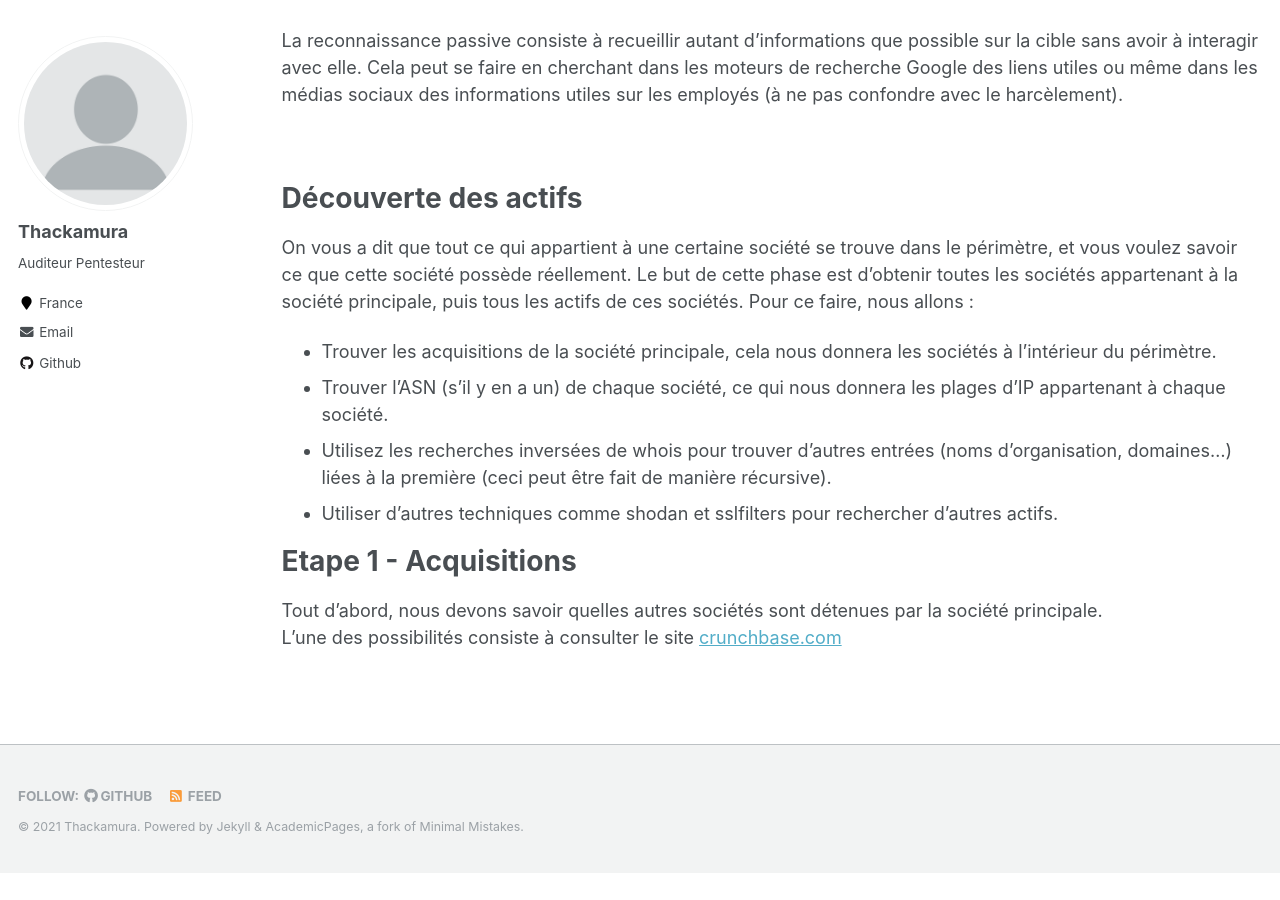
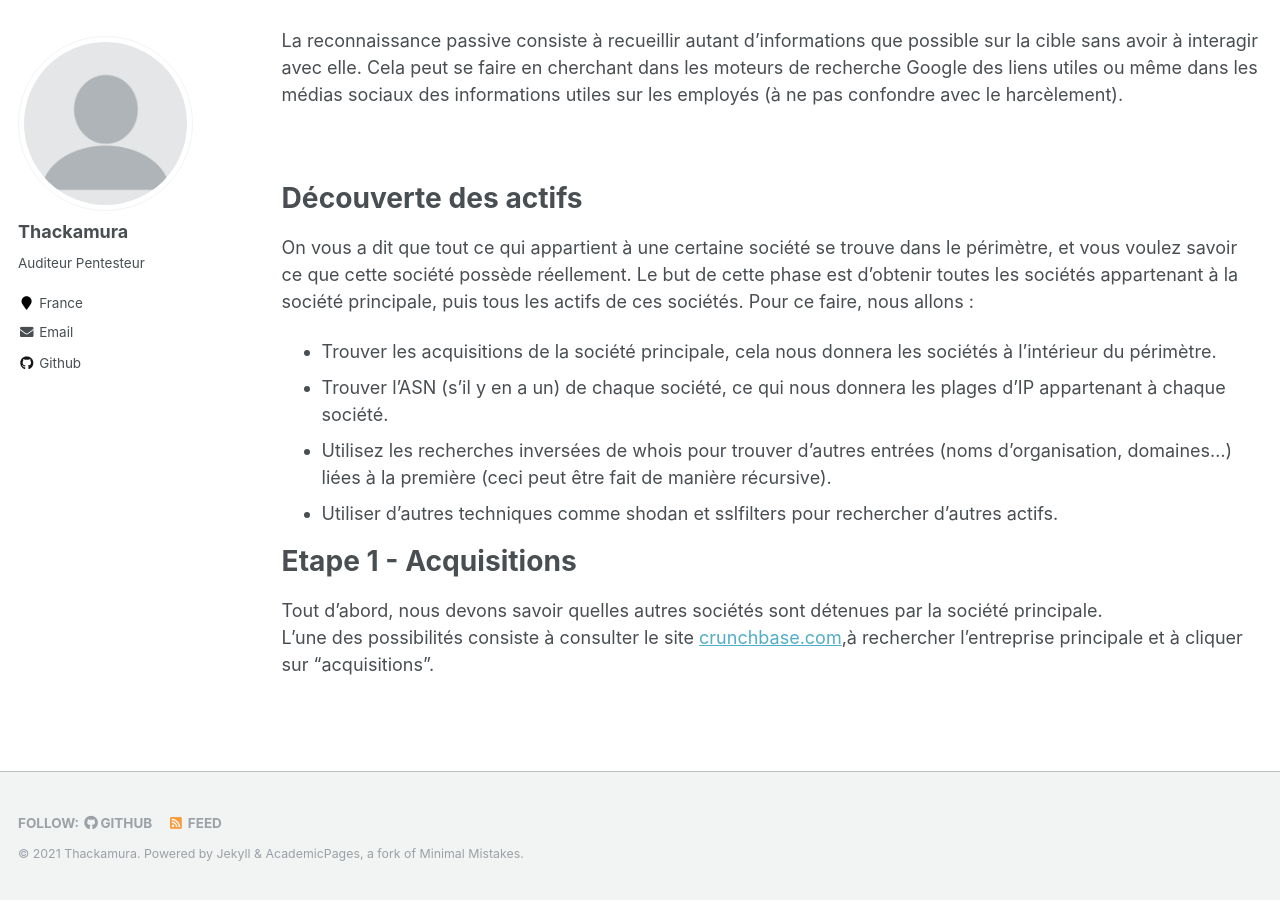
Before and after one commit to thackamura/thackamura.github.io, a Jekyll site: the page built from _pages/Bug_Bounty.md, in a window 1280 px wide and 900 px high, scrolled down 557 px. Built offline with Jekyll 4.4.1, drawn with Linux system fonts in a browser that asks for light colours; before the commit the page ends 1430 px from its top, so only the background shows below that.

Commit message:
Update Bug_Bounty.md

```diff
--- a/_pages/Bug_Bounty.md
+++ b/_pages/Bug_Bounty.md
@@ -37,4 +37,4 @@
 Etape 1 - Acquisitions
 ======
 Tout d'abord, nous devons savoir quelles autres sociétés sont détenues par la société principale.
-<br/>L'une des possibilités consiste à consulter le site [crunchbase.com](https://www.crunchbase.com)
+<br/>L'une des possibilités consiste à consulter le site [crunchbase.com](https://www.crunchbase.com),à rechercher l'entreprise principale et à cliquer sur "acquisitions".
```
